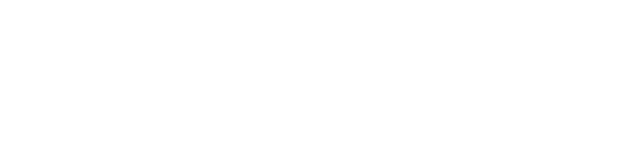
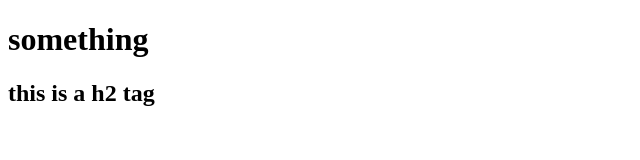
Before and after one commit to Asongna-frank/testRepo, a plain HTML site: page index.html in a window 1280 px wide. Shown: the whole page, without its empty margins (0-640 px from the left). Drawn offline with Linux system fonts and the light colour scheme.

Commit message:
added h2 tag

```diff
--- a/index.html
+++ b/index.html
@@ -4,6 +4,7 @@
         <title>My Tours</title>
     </head>
     <body>
-
+        <h1>something</h1>
+        <h2>this is a h2 tag</h2>
     </body>
 </html>
```
